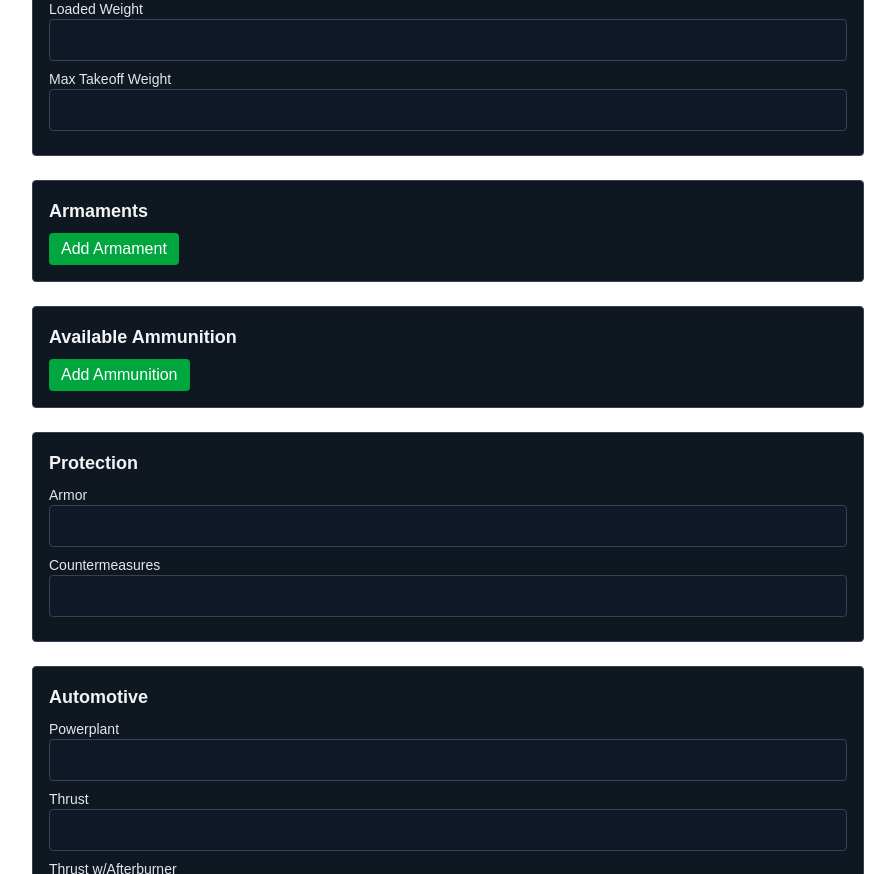
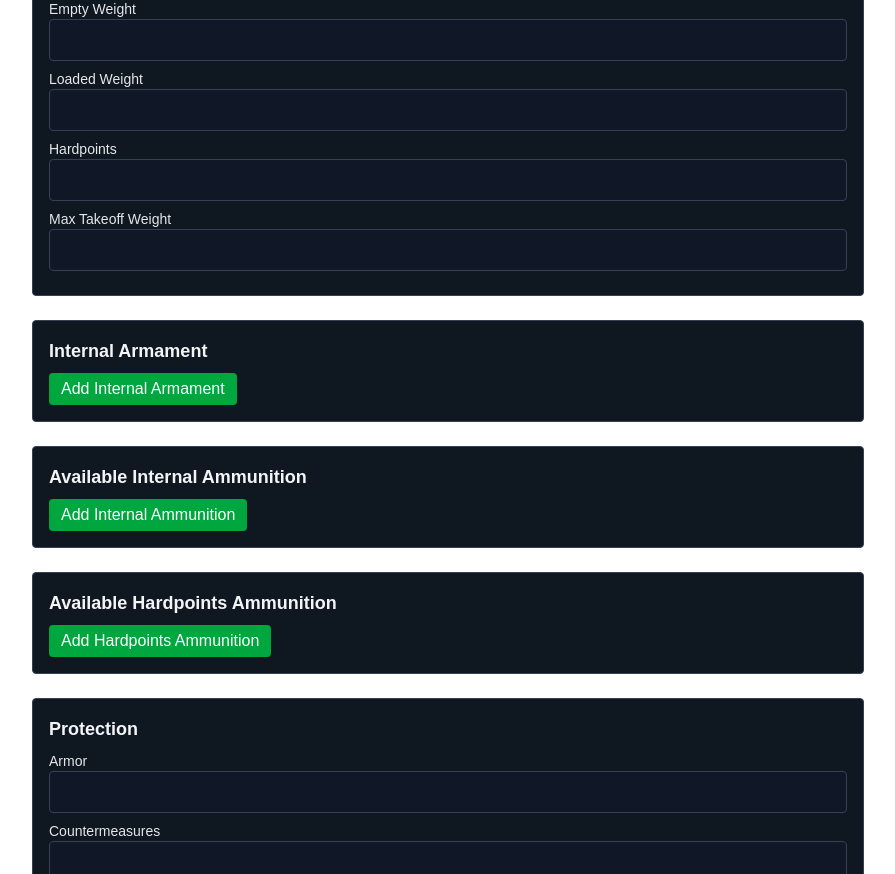
Before and after one commit to SirKalany/Strife-Article-Maker, a Next.js app: page /air in a window 1280 px wide. Shown: the part 1080-1954 px from the top of the page, without its empty margins (192-1087 px from the left). Built offline with nearby package versions, Linux system fonts and the light colour scheme.

Commit message:
Changing armament on air

```diff
--- a/src/app/air/page.tsx
+++ b/src/app/air/page.tsx
@@ -4,14 +4,12 @@ import React, { useState } from "react";
 
 type InfoField = { label: string; value: string };
 
-type Armament = {
+type InternalArmament = {
   Name: string;
   Ammunition?: string;
-  Role?: string;
-  Guidance?: string;
-  Loadout?: string;
   RateOfFire?: string;
-  Pods?: string;
+  EffectiveRange?: string;
+  FeedSystem?: string;
 };
 
 type Ammunition = {
@@ -22,13 +20,21 @@ type Ammunition = {
   Mass?: string;
   "Explosive Mass"?: string;
   "TNT Equivalent"?: string;
-  Warhead?: string;
+};
+
+type HardpointAmmo = {
+  Name: string;
+  Type: string;
+  Mass?: string;
+  "Explosive Mass"?: string;
+  "TNT Equivalent"?: string;
+  "Effective Range"?: string;
 };
 
 type Avionic = {
   Name: string;
   Type: string;
-  Functions: string;
+  Functions?: string;
   Range?: string;
 };
 
@@ -44,22 +50,27 @@ export default function AirForm() {
   ]);
 
   const [dimensions, setDimensions] = useState<InfoField[]>([
+    { label: "Mass", value: "" },
+    { label: "Crew", value: "" },
     { label: "Length", value: "" },
     { label: "Wingspan", value: "" },
     { label: "Wing Area", value: "" },
     { label: "Height", value: "" },
-    { label: "Crew", value: "" },
     { label: "Empty Weight", value: "" },
     { label: "Loaded Weight", value: "" },
+    { label: "Hardpoints", value: "" },
     { label: "Max Takeoff Weight", value: "" },
   ]);
 
-  const [armaments, setArmaments] = useState<Armament[]>([]);
-  const [ammunitions, setAmmunitions] = useState<Ammunition[]>([]);
+  const [internalArmaments, setInternalArmaments] = useState<InternalArmament[]>([]);
+  const [internalAmmunitions, setInternalAmmunitions] = useState<Ammunition[]>([]);
+  const [hardpointAmmunitions, setHardpointAmmunitions] = useState<HardpointAmmo[]>([]);
+
   const [protection, setProtection] = useState<InfoField[]>([
     { label: "Armor", value: "" },
     { label: "Countermeasures", value: "" },
   ]);
+
   const [automotive, setAutomotive] = useState<InfoField[]>([
     { label: "Powerplant", value: "" },
     { label: "Thrust", value: "" },
@@ -67,6 +78,7 @@ export default function AirForm() {
     { label: "Fuel Type", value: "" },
     { label: "Fuel Capacity", value: "" },
   ]);
+
   const [avionics, setAvionics] = useState<Avionic[]>([]);
   const [performances, setPerformances] = useState<InfoField[]>([
     { label: "Combat Range", value: "" },
@@ -161,14 +173,13 @@ export default function AirForm() {
     const json = {
       INFORMATIONS: Object.fromEntries(infos.map((i) => [i.label, i.value])),
       DIMENSIONS: Object.fromEntries(dimensions.map((i) => [i.label, i.value])),
-      ARMAMENT: armaments,
-      "AVAILABLE AMMUNITION": ammunitions,
+      "INTERNAL ARMAMENT": internalArmaments,
+      "AVAILABLE INTERNAL AMMUNITION": internalAmmunitions,
+      "AVAILABLE HARDPOINTS AMMUNITION": hardpointAmmunitions,
       PROTECTION: Object.fromEntries(protection.map((i) => [i.label, i.value])),
       AUTOMOTIVE: Object.fromEntries(automotive.map((i) => [i.label, i.value])),
       AVIONICS: avionics,
-      PERFORMANCES: Object.fromEntries(
-        performances.map((i) => [i.label, i.value])
-      ),
+      PERFORMANCES: Object.fromEntries(performances.map((i) => [i.label, i.value])),
     };
     console.log(JSON.stringify(json, null, 2));
     alert("Check console for JSON output!");
@@ -189,58 +200,35 @@ export default function AirForm() {
       </section>
 
       <section className="border rounded p-4 bg-[#0f1720] border-gray-700">
-        <h2 className="text-lg font-semibold mb-2">Armaments</h2>
+        <h2 className="text-lg font-semibold mb-2">Internal Armament</h2>
         {renderList(
-          armaments,
-          setArmaments,
-          [
-            "Name",
-            "Ammunition",
-            "Role",
-            "Guidance",
-            "Loadout",
-            "Rate Of Fire",
-            "Pods",
-          ],
-          {
-            Name: "",
-            Ammunition: "",
-            Role: "",
-            Guidance: "",
-            Loadout: "",
-            "Rate Of Fire": "",
-            Pods: "",
-          },
-          "Armaments"
+          internalArmaments,
+          setInternalArmaments,
+          ["Name", "Ammunition", "Rate Of Fire", "Effective Range", "Feed System"],
+          { Name: "", Ammunition: "", "Rate Of Fire": "", "Effective Range": "", "Feed System": "" },
+          "Internal Armaments"
         )}
       </section>
 
       <section className="border rounded p-4 bg-[#0f1720] border-gray-700">
-        <h2 className="text-lg font-semibold mb-2">Available Ammunition</h2>
+        <h2 className="text-lg font-semibold mb-2">Available Internal Ammunition</h2>
         {renderList(
-          ammunitions,
-          setAmmunitions,
-          [
-            "Name",
-            "Type",
-            "Velocity",
-            "Penetration",
-            "Mass",
-            "Explosive Mass",
-            "TNT Equivalent",
-            "Warhead",
-          ],
-          {
-            Name: "",
-            Type: "",
-            Velocity: "",
-            Penetration: "",
-            Mass: "",
-            "Explosive Mass": "",
-            "TNT Equivalent": "",
-            Warhead: "",
-          },
-          "Ammunitions"
+          internalAmmunitions,
+          setInternalAmmunitions,
+          ["Name", "Type", "Velocity", "Penetration", "Mass", "Explosive Mass", "TNT Equivalent"],
+          { Name: "", Type: "", Velocity: "", Penetration: "", Mass: "", "Explosive Mass": "", "TNT Equivalent": "" },
+          "Internal Ammunitions"
+        )}
+      </section>
+
+      <section className="border rounded p-4 bg-[#0f1720] border-gray-700">
+        <h2 className="text-lg font-semibold mb-2">Available Hardpoints Ammunition</h2>
+        {renderList(
+          hardpointAmmunitions,
+          setHardpointAmmunitions,
+          ["Name", "Type", "Mass", "Explosive Mass", "TNT Equivalent", "Effective Range"],
+          { Name: "", Type: "", Mass: "", "Explosive Mass": "", "TNT Equivalent": "", "Effective Range": "" },
+          "Hardpoints Ammunitions"
         )}
       </section>
 
```
